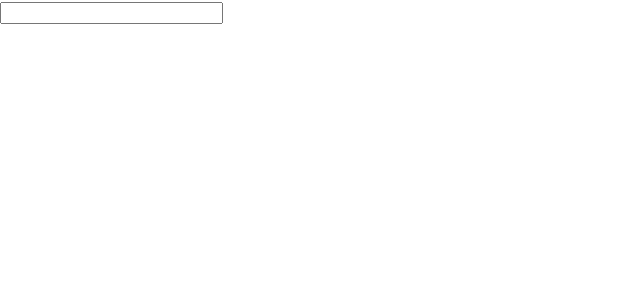
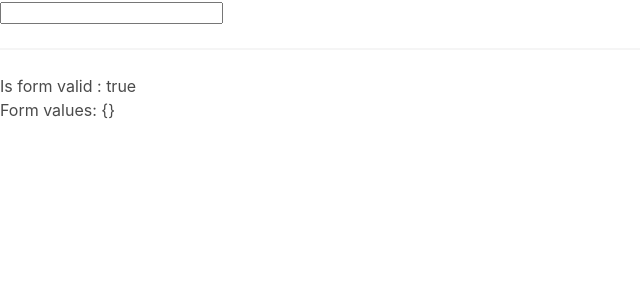
Before and after one commit to BeataJ/emailform-templateform, an Angular app: page / in a window 1280 px wide. Shown: the top 300 px of the page, without its empty margins (0-640 px from the left). Built offline with nearby package versions, Linux system fonts and the light colour scheme.

Commit message:
add emailForm.valid emailForm.value | json

```diff
--- a/src/app/app.component.html
+++ b/src/app/app.component.html
@@ -1,3 +1,13 @@
-<form>
+<form #emailForm="ngForm">
   <input name="email" [(ngModel)]="email" />
+
+
 </form>
+
+<hr>
+<div>
+  Is form valid : {{ emailForm.valid }}
+</div>
+<div>
+  Form values: {{ emailForm.value | json }}
+</div>
```
